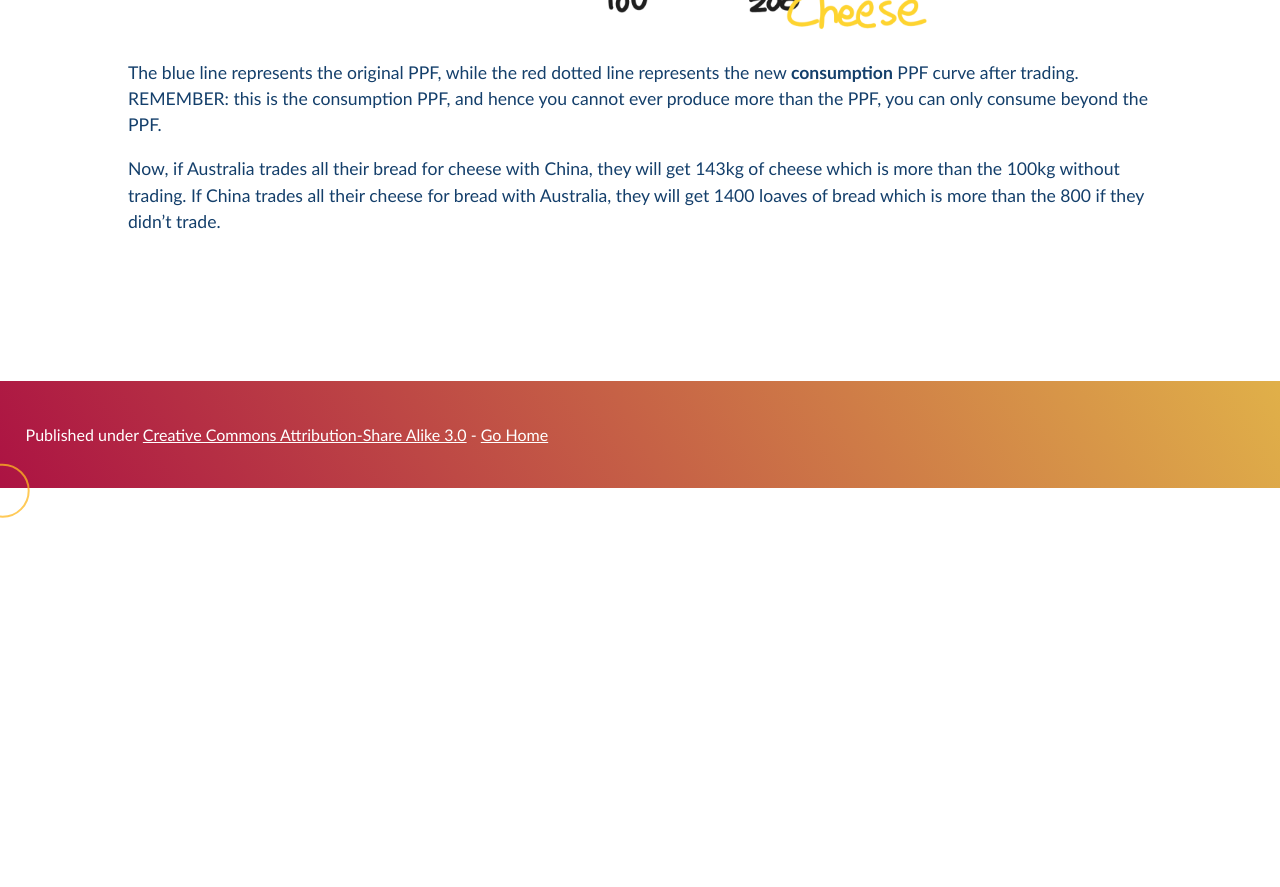
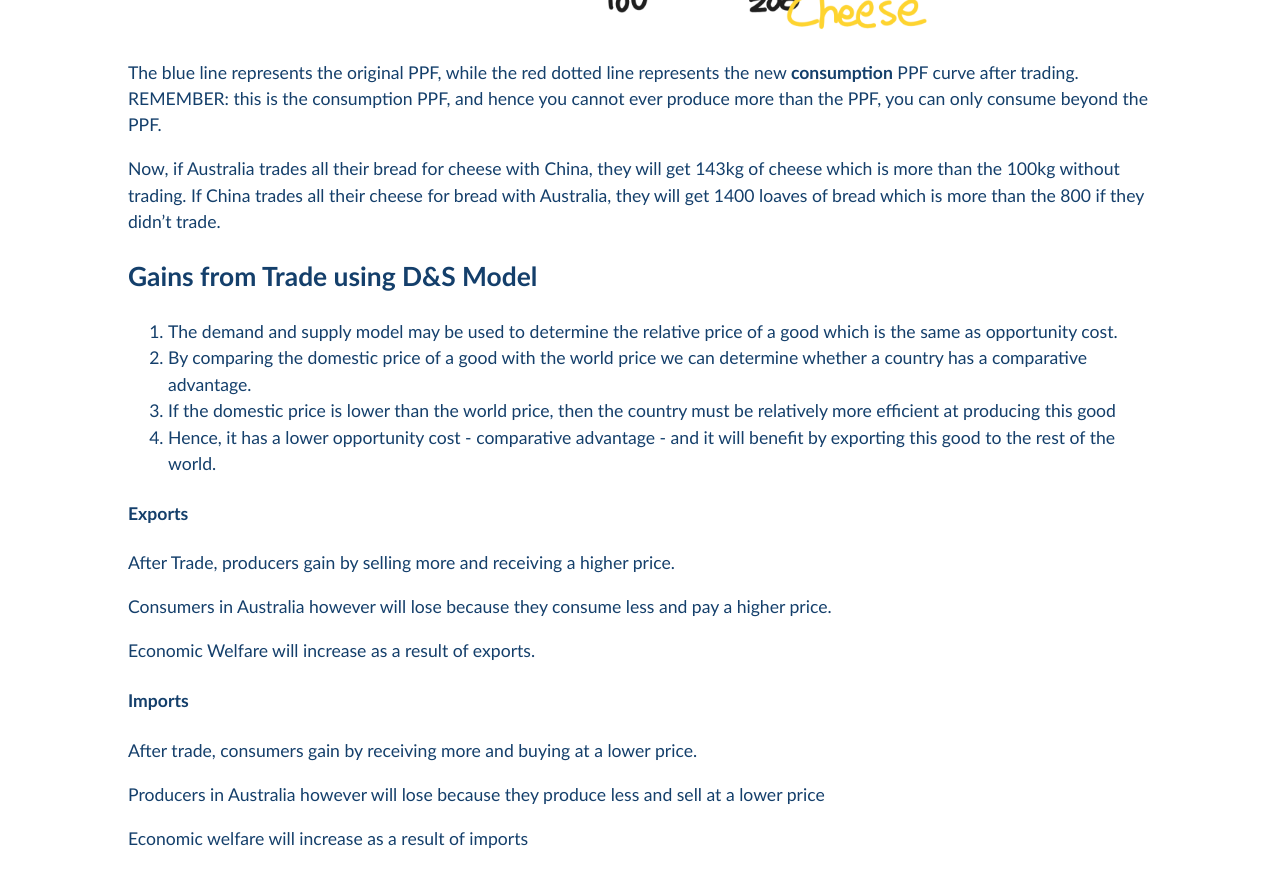
Before and after one commit to Pi-thagoras/the-chicken-pen, a Jekyll site: the page built from economics/Free-Trade-and-Protection.md, in a window 1280 px wide and 900 px high, scrolled down 6714 px. Shown: the top 887 px of the window. Built offline with Jekyll 4.4.1, drawn with Linux system fonts in a browser that asks for light colours; before the commit the page ends 7232 px from its top, so only the background shows below that.

Commit message:
vault backup: 2023-11-24 12:28:28

```diff
--- a/economics/Free-Trade-and-Protection.md
+++ b/economics/Free-Trade-and-Protection.md
@@ -165,3 +165,27 @@ We can plot these on the PPF, to compare the benefits of trading.
 The blue line represents the original PPF, while the red dotted line represents the new **consumption** PPF curve after trading. REMEMBER: this is the consumption PPF, and hence you cannot ever produce more than the PPF, you can only consume beyond the PPF.
 
 Now, if Australia trades all their bread for cheese with China, they will get 143kg of cheese which is more than the 100kg without trading. If China trades all their cheese for bread with Australia, they will get 1400 loaves of bread which is more than the 800 if they didn't trade.
+
+
+## Gains from Trade using D&S Model
+
+1. The demand and supply model may be used to determine the relative price of a good which is the same as opportunity cost.
+2. By comparing the domestic price of a good with the world price we can determine whether a country has a comparative advantage.
+3. If the domestic price is lower than the world price, then the country must be relatively more efficient at producing this good
+4. Hence, it has a lower opportunity cost - comparative advantage - and it will benefit by exporting this good to the rest of the world.
+
+#### Exports
+
+After Trade, producers gain by selling more and receiving a higher price.
+
+Consumers in Australia however will lose because they consume less and pay a higher price.
+
+Economic Welfare will increase as a result of exports.
+
+#### Imports
+
+After trade, consumers gain by receiving more and buying at a lower price.
+
+Producers in Australia however will lose because they produce less and sell at a lower price
+
+Economic welfare will increase as a result of imports
```
